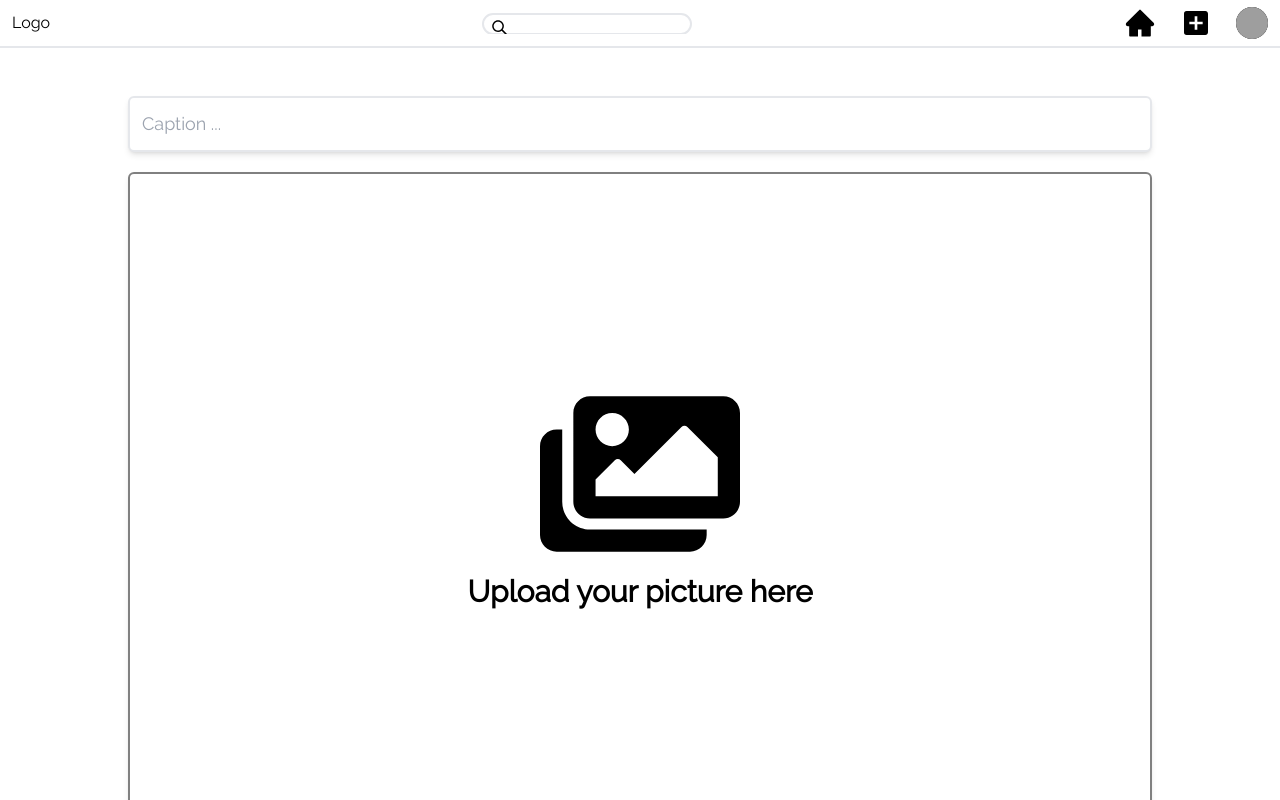
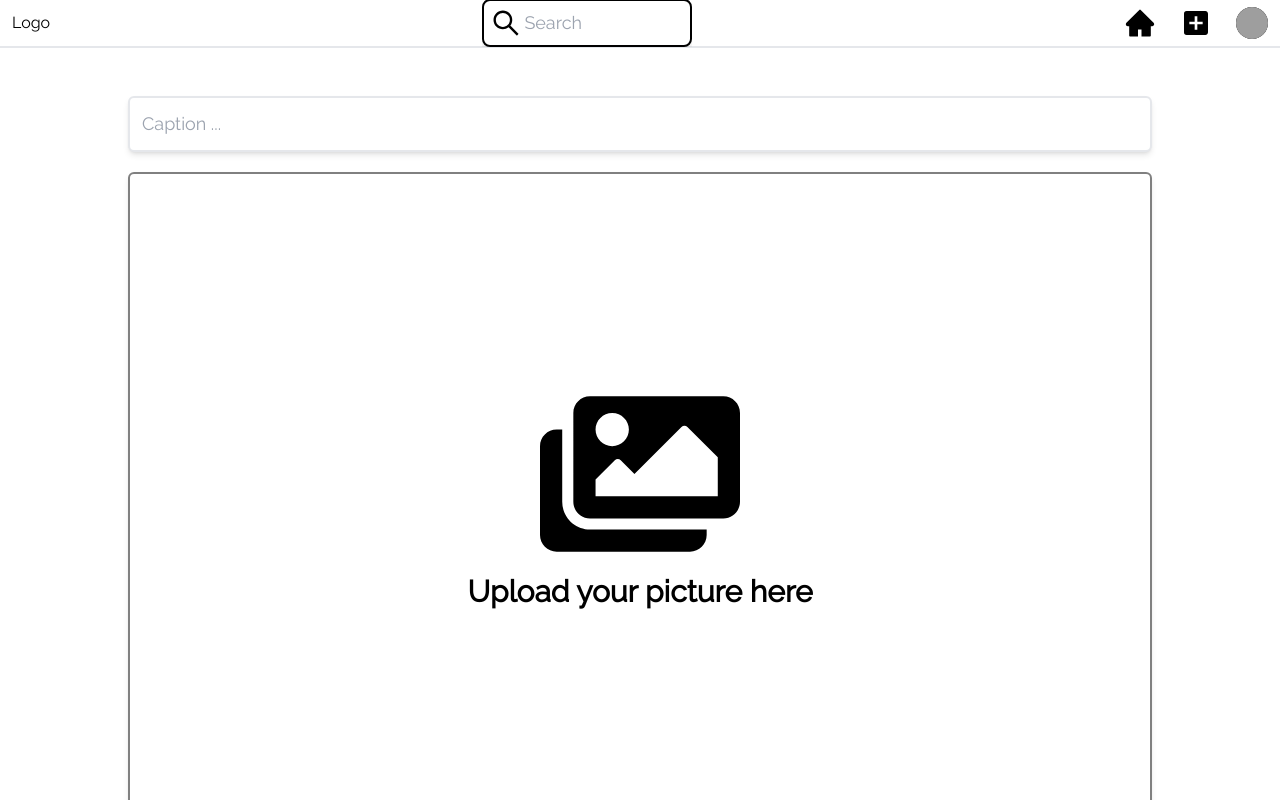
Before and after one commit to dxmv/carStories, a React (Create React App) app in the folder client/: page /new_post in a window 1280 px wide. Built offline with nearby package versions, Linux system fonts and the light colour scheme; no server answers.

Commit message:
Delete Comment frontend

```diff
--- a/client/src/components/AccountField/Field.tsx
+++ b/client/src/components/AccountField/Field.tsx
@@ -7,6 +7,7 @@ export default function Field({
 	error,
 	value,
 	setValue,
+	className,
 }: {
 	type: "text" | "password" | "email";
 	icon: any;
@@ -14,9 +15,10 @@ export default function Field({
 	error: string;
 	value: string;
 	setValue: (e: React.ChangeEvent<HTMLInputElement>) => void;
+	className?: string;
 }) {
 	return (
-		<div className="w-4/5 relative mb-6">
+		<div className={className ? className : `w-4/5 relative mb-6`}>
 			<input
 				type={type}
 				className="border-2 rounded-lg text-lg p-2 w-full pl-10 shadow-md"
--- a/client/src/components/Nav/Nav.tsx
+++ b/client/src/components/Nav/Nav.tsx
@@ -1,10 +1,11 @@
 import React, { useState } from "react";
-import { AiOutlineSearch, AiFillHome } from "react-icons/ai";
+import { AiFillHome } from "react-icons/ai";
 import { MdAddBox } from "react-icons/md";
 import { Link } from "react-router-dom";
 import { useAppSelector } from "../../hooks";
 import { USER_IMAGE_PATH } from "../../utils/backendURLS";
 import ProfileDropdown from "./ProfileDropdown";
+import Search from "./Search";
 
 export default function Nav() {
 	const [open, setOpen] = useState<boolean>(false);
@@ -20,13 +21,7 @@ export default function Nav() {
 			style={{ height: "6%", overflow: "visible" }}
 		>
 			<div>Logo</div>
-			<div className="w-1/6 h-full relative">
-				<input
-					type="text"
-					className="rounded-xl  w-full h-full border-2 p-2 pl-7"
-				/>
-				<AiOutlineSearch className="absolute top-1.5 left-2" size={20} />
-			</div>
+			<Search />
 			<div className="flex items-center overflow-visible whitespace-nowrap">
 				<Link to={"/"}>
 					<AiFillHome size={32} className="mr-6" />
--- /dev/null
+++ b/client/src/components/Nav/Search.tsx
@@ -0,0 +1,23 @@
+import React, { useState } from "react";
+import { AiOutlineSearch } from "react-icons/ai";
+import Field from "../AccountField/Field";
+
+export default function Search() {
+	const [searchValue, setSearch] = useState<string>("");
+
+	return (
+		<div className="w-1/6 relative">
+			<Field
+				type="text"
+				icon={<AiOutlineSearch className="absolute top-2 left-2" size={32} />}
+				placeholder="Search"
+				error=""
+				value={searchValue}
+				setValue={e => {
+					setSearch(e.target.value);
+				}}
+				className="w-full relative h-full"
+			/>
+		</div>
+	);
+}
--- a/client/src/pages/Post/Comment.tsx
+++ b/client/src/pages/Post/Comment.tsx
@@ -1,11 +1,19 @@
-import React from "react";
+import React, { useState } from "react";
 import { AiOutlineHeart } from "react-icons/ai";
 import Loading from "../../components/Loading/Loading";
-import { useGetCommentByIdQuery } from "../../redux/api/commentSlice";
+import YesNoModal from "../../components/Modal/YesNoModal";
+import { useAppSelector } from "../../hooks";
+import {
+	useDeleteCommentMutation,
+	useGetCommentByIdQuery,
+} from "../../redux/api/commentSlice";
 import { USER_IMAGE_PATH } from "../../utils/backendURLS";
 
 export default function Comment({ id }: { id: string }) {
 	const { data, isLoading, isError, error } = useGetCommentByIdQuery({ id });
+	const user = useAppSelector(state => state.user.user);
+	const [deleteModal, setDeleteModal] = useState<boolean>(false);
+	const [trigger] = useDeleteCommentMutation();
 
 	if (isLoading || !data) {
 		return <Loading />;
@@ -14,7 +22,6 @@ export default function Comment({ id }: { id: string }) {
 		return <p>Error</p>;
 	}
 
-	console.log(data);
 	return (
 		<div className="w-full flex items-center mb-5 ">
 			<img
@@ -23,9 +30,30 @@ export default function Comment({ id }: { id: string }) {
 				className="w-8 h-8 rounded-full mr-2"
 			/>
 			<div className="flex justify-between w-full items-center">
-				<p className="text-md">{data.text}</p>
+				<div className="flex flex-col">
+					<p className="text-lg">{data.text}</p>
+					{user?.userId == data.author.userId && (
+						<div className="flex">
+							<p className="text-sm mr-2">Edit</p>
+							<p className="text-sm" onClick={() => setDeleteModal(true)}>
+								Delete
+							</p>
+						</div>
+					)}
+				</div>
 				<AiOutlineHeart />
 			</div>
+			{deleteModal && (
+				<YesNoModal
+					handleClose={() => setDeleteModal(false)}
+					question="Are you sure you want to delete this post?"
+					tailwindSize="w-2/6"
+					action={async () => {
+						await trigger(id);
+						setDeleteModal(false);
+					}}
+				/>
+			)}
 		</div>
 	);
 }
--- a/client/src/redux/api/commentSlice.ts
+++ b/client/src/redux/api/commentSlice.ts
@@ -15,8 +15,17 @@ export const commentSlice = apiSlice.injectEndpoints({
 				body: { text: body.text },
 			}),
 		}),
+		deleteComment: build.mutation<void, string>({
+			query: id => ({
+				url: `/comments/${id}`,
+				method: "DELETE",
+			}),
+		}),
 	}),
 });
 
-export const { useGetCommentByIdQuery, useCreateCommentMutation } =
-	commentSlice;
+export const {
+	useGetCommentByIdQuery,
+	useCreateCommentMutation,
+	useDeleteCommentMutation,
+} = commentSlice;
--- a/client/src/redux/api/userSlice.ts
+++ b/client/src/redux/api/userSlice.ts
@@ -11,6 +11,11 @@ export const userApi = apiSlice.injectEndpoints({
 				url: "/login",
 				method: "POST",
 				body: user,
+			}),
+		}),
+		getAllUsers: build.query<User[], void>({
+			query: () => ({
+				url: "/users/",
 			}),
 		}),
 		// Get queries
```
Also changed, not shown: 1 other file (tests, documents, lock files or other folders).
